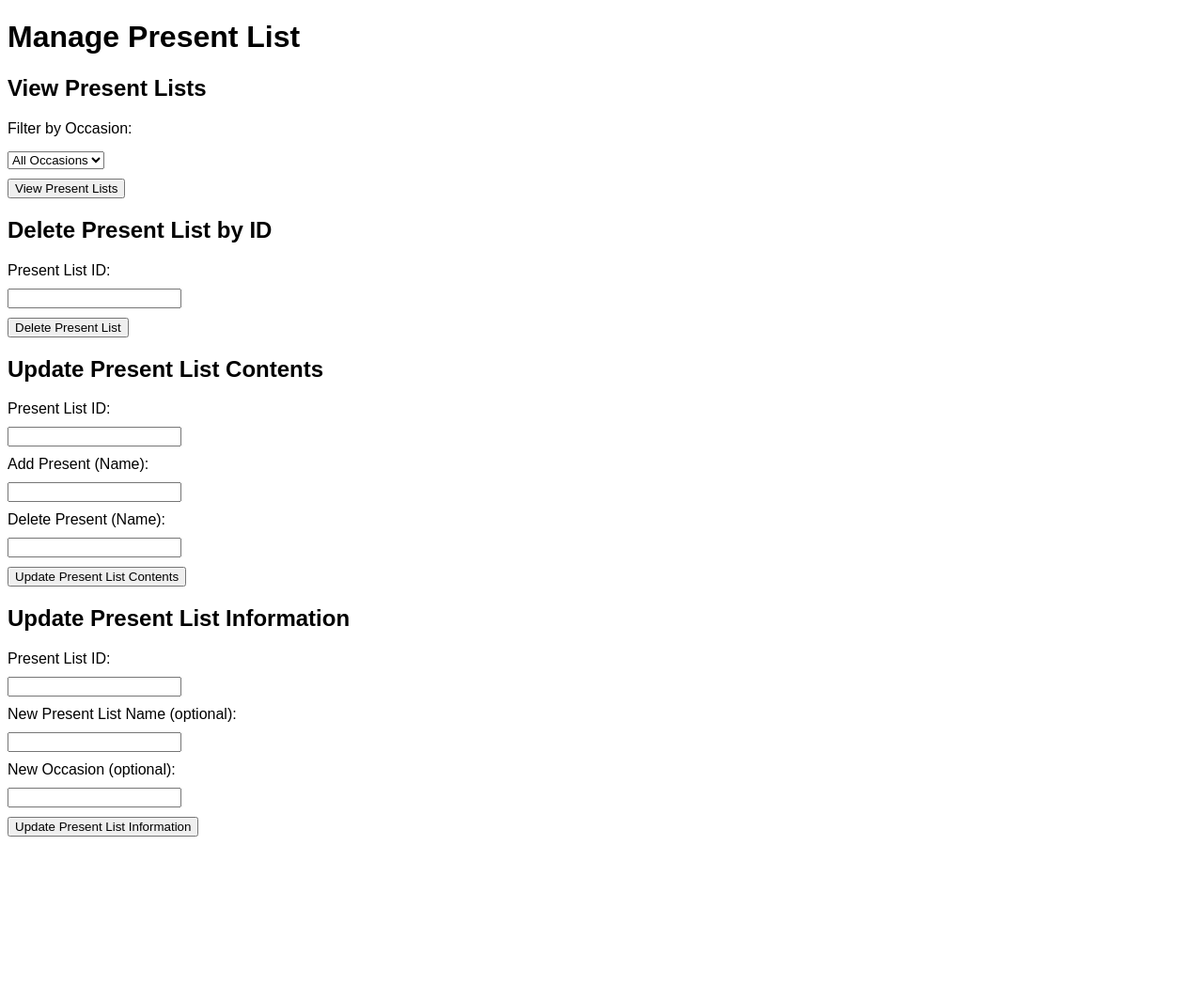
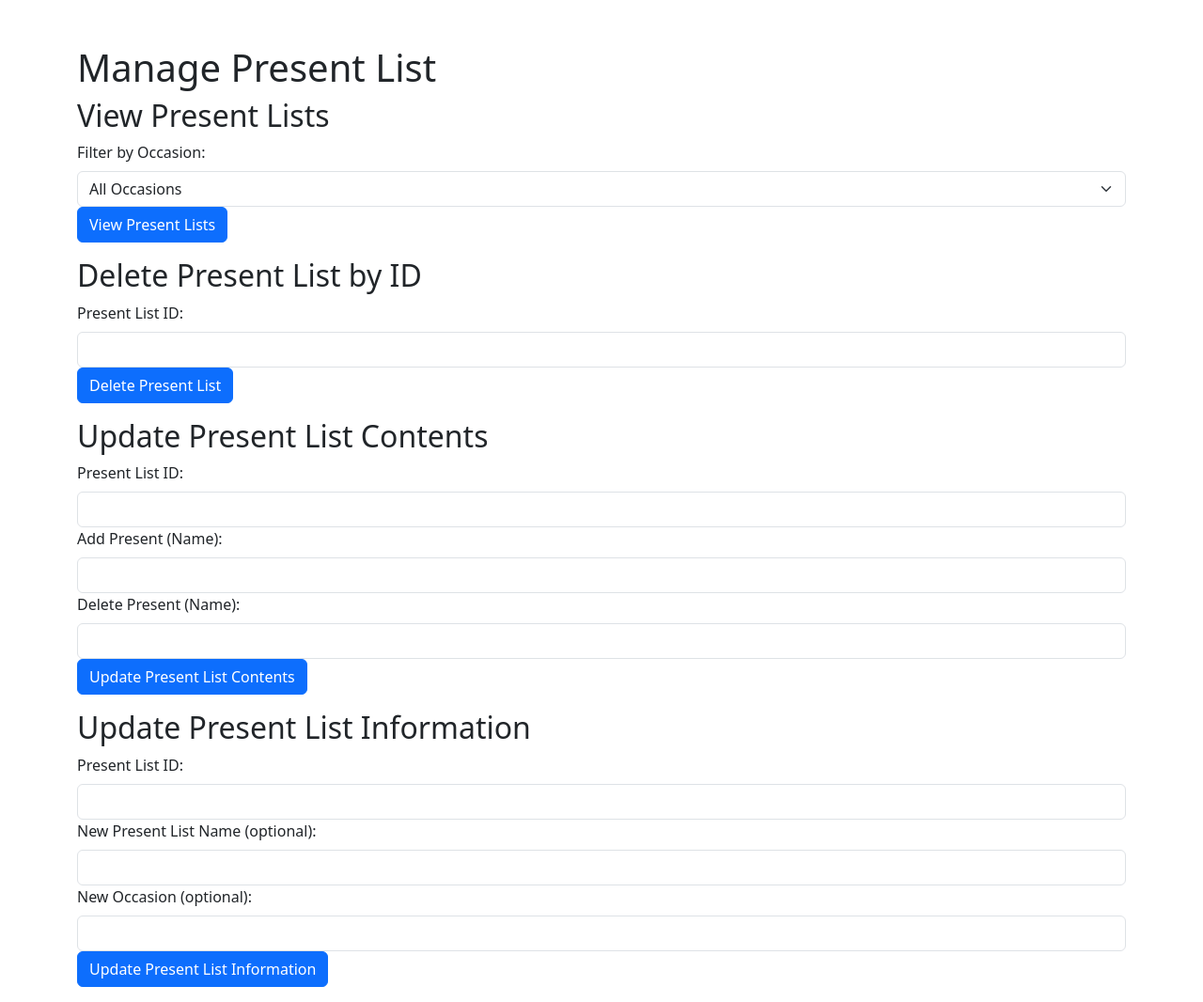
Before and after one commit to cameron-macdonald/CS3103, a Flask app: page /presentlist in a window 1280 px wide. Shown: the whole page at 94% size. Before the commit the page ends 890 px from the top, so only its background shows below. Run offline with Flask 3, Linux system fonts and the light colour scheme; the visitor is signed in with stand-in values (Sample User, id 1).

Commit message:
Update presentlist.html
Added css

```diff
--- a/templates/presentlist.html
+++ b/templates/presentlist.html
@@ -3,66 +3,67 @@
 <head>
     <meta charset="UTF-8">
     <meta name="viewport" content="width=device-width, initial-scale=1.0">
-    <title>Manage Present List</title>
-    <style>
-        body { font-family: Arial, sans-serif; }
-        label, input, button { display: block; margin: 10px 0; }
-        select { margin-top: 5px; }
-    </style>
+    <title>My PresentLists</title>
+    <link rel="stylesheet" href="https://cdn.jsdelivr.net/npm/bootstrap@5.3.0/dist/css/bootstrap.min.css">
 </head>
-<body>
+<body class="container mt-5">
     <h1>Manage Present List</h1>
 
+    <div class="mb-3">
         <h2>View Present Lists</h2>
-    <label for="occasionFilter">Filter by Occasion:</label>
-    <select id="occasionFilter">
+        <label for="occasionFilter" class="form-label">Filter by Occasion:</label>
+        <select id="occasionFilter" class="form-select">
             <option value="">All Occasions</option>
             <option value="Birthday">Birthday</option>
             <option value="Christmas">Christmas</option>
             <option value="Wedding">Wedding</option>
             <option value="Other">Other</option>
         </select>
-    <button id="viewPresentListsBtn">View Present Lists</button>
+        <button id="viewPresentListsBtn" class="btn btn-primary">View Present Lists</button>
         <ul id="presentLists"></ul>
+    </div>
 
+    <div class="mb-3">
         <h2>Delete Present List by ID</h2>
         <form id="deletePresentListForm">
-        <label for="deletePresentListId">Present List ID:</label>
-        <input type="text" id="deletePresentListId" name="deletePresentListId" required>
-        <button type="submit">Delete Present List</button>
+            <label for="deletePresentListId" class="form-label">Present List ID:</label>
+            <input type="text" id="deletePresentListId" class="form-control" name="deletePresentListId" required>
+            <button type="submit" class="btn btn-primary">Delete Present List</button>
         </form>
         <p id="deleteListResponse"></p>
-
+    </div>
+    <div class="mb-3">
         <h2>Update Present List Contents</h2>
         <form id="updatePresentListContentsForm">
-        <label for="updateListId">Present List ID:</label>
-        <input type="text" id="updateListId" name="updateListId" required>
+            <label for="updateListId" class="form-label">Present List ID:</label>
+            <input type="text" id="updateListId" class="form-control" name="updateListId" required>
 
-        <label for="addPresentName">Add Present (Name):</label>
-        <input type="text" id="addPresentName" name="addPresentName">
+            <label for="addPresentName" class="form-label">Add Present (Name):</label>
+            <input type="text" id="addPresentName" class="form-control" name="addPresentName">
 
-        <label for="deletePresentName">Delete Present (Name):</label>
-        <input type="text" id="deletePresentName" name="deletePresentName">
+            <label for="deletePresentName" class="form-label">Delete Present (Name):</label>
+            <input type="text" id="deletePresentName" class="form-control" name="deletePresentName">
 
-        <button type="submit">Update Present List Contents</button>
+            <button type="submit" class="btn btn-primary">Update Present List Contents</button>
         </form>
         <p id="updateContentsResponse"></p>
-
+    </div>
+    <div class="mb-3">
         <h2>Update Present List Information</h2>
         <form id="updatePresentListInfoForm">
-        <label for="updatePresentListId">Present List ID:</label>
-        <input type="text" id="updatePresentListId" name="updatePresentListId" required>
+            <label for="updatePresentListId" class="form-label">Present List ID:</label>
+            <input type="text" id="updatePresentListId" class="form-control" name="updatePresentListId" required>
 
-        <label for="updatePresentListName">New Present List Name (optional):</label>
-        <input type="text" id="updatePresentListName" name="updatePresentListName">
+            <label for="updatePresentListName" class="form-label">New Present List Name (optional):</label>
+            <input type="text" id="updatePresentListName" class="form-control" name="updatePresentListName">
 
-        <label for="updateOccasion">New Occasion (optional):</label>
-        <input type="text" id="updateOccasion" name="updateOccasion">
+            <label for="updateOccasion" class="form-label">New Occasion (optional):</label>
+            <input type="text" id="updateOccasion" class="form-control" name="updateOccasion">
 
-        <button type="submit">Update Present List Information</button>
+            <button type="submit" class="btn btn-primary">Update Present List Information</button>
         </form>
         <p id="updateInfoResponse"></p>
-
+    </div>
     <script>
         document.getElementById('viewPresentListsBtn').addEventListener('click', function() {
             const occasionFilter = document.getElementById('occasionFilter').value;
```
Lines whose indentation alone changed are shown as unchanged.
